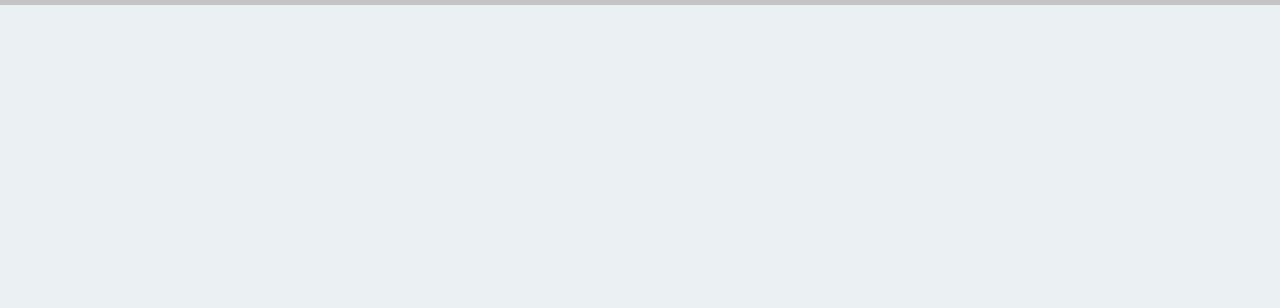
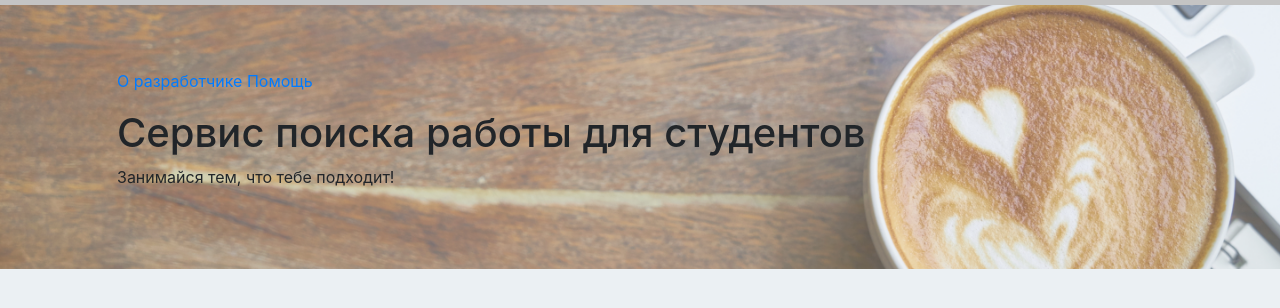
Before and after one commit to aaaann/JobFinder, a plain HTML site: page index.html in a window 1280 px wide. Shown: the part 104-412 px from the top of the page. Drawn offline with Linux system fonts and the light colour scheme.

Commit message:
start main-content

```diff
--- a/css/styles.css
+++ b/css/styles.css
@@ -57,6 +57,7 @@ button.navbar-toggler {
     /*height: 30px;*/
   }
 }
+
 #nav-list {
   margin-right: 25px;
 }
@@ -82,3 +83,13 @@ button.navbar-toggler {
     border-right: none;
   }
 }
+
+.main-section-with-image {
+  background-image: url(/images/main_bckgr_img.png);
+  background-repeat: no-repeat;
+  background-size: cover;
+}
+
+.container .jumbotron {
+  background: transparent;
+}
--- a/index.html
+++ b/index.html
@@ -14,7 +14,7 @@
 </head>
 <body>
 	<header>
-		<nav id="header-nav" class="navbar navbar-expand-lg fixed-top navbar-light" style="background-color: #C4C4C4;">
+		<nav id="header-nav" class="navbar navbar-expand-lg navbar-light" style="background-color: #C4C4C4;">
 			<div class="navbar-brand">
       			<a href="index.html">
               	<img class="d-none d-md-inline" src="images/logo_pic.png" alt="logo">
@@ -58,6 +58,31 @@
 		</nav> <!-- #header-nav -->
 	</header>
 
+ <main>
+    <section class="main-section-with-image">
+      <div id="main-content" class="container">
+        <div class="jumbotron">
+          <p>
+            <a href="about.html">О разработчике</a>
+            <br class="d-none d-sm-block d-md-none">
+            <a href="about.html">Помощь</a>
+          </p>
+          <h1>Сервис поиска работы для студентов</h1>
+          <p>
+            <span>Занимайся тем, что тебе подходит!</span>
+          </p>
+        </div>
+
+      </div>
+    </section>
+
+    <div id="secondary-content" class="container">
+      <!-- articles -->
+    </div>
+
+
+ </main>
+
 
 
 
```
Also changed, not shown: images/main_bckgr_img.png (added).
